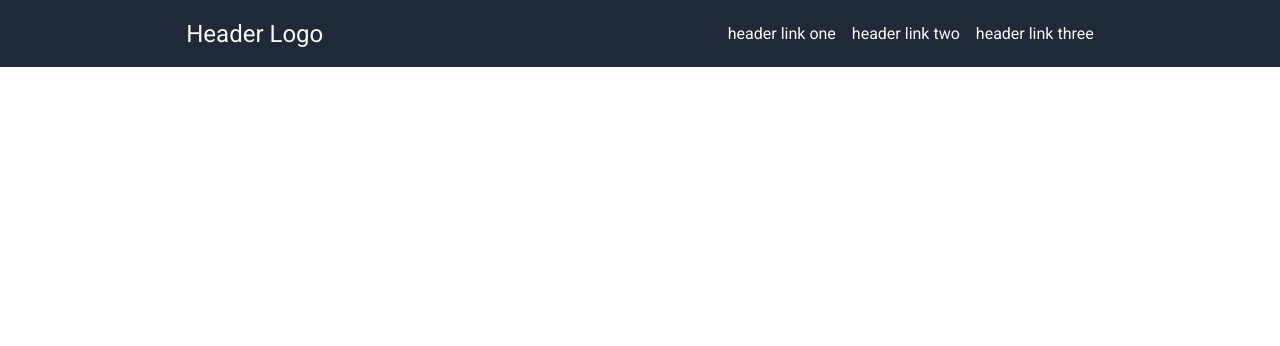
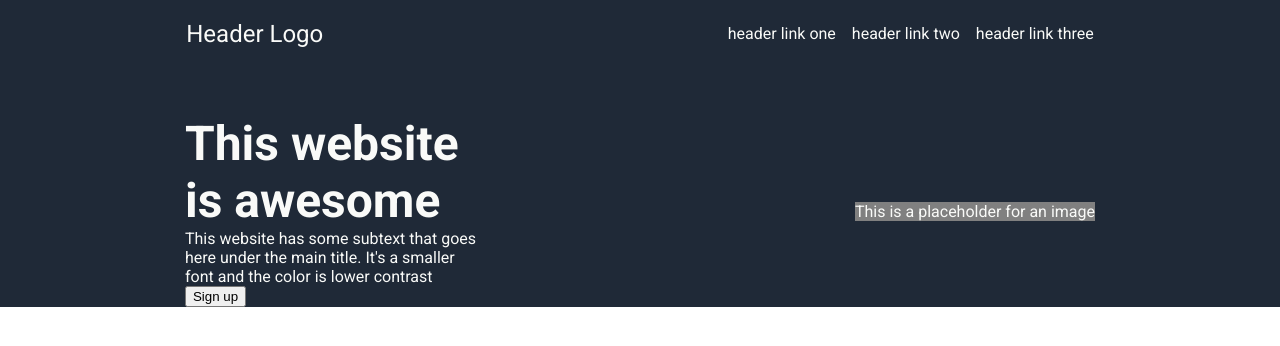
Before and after one commit to jan-neumann/top-landing-page, a plain HTML site: page index.html in a window 1280 px wide. Drawn offline with Linux system fonts and the light colour scheme.

Commit message:
Add hero section

```diff
--- a/index.html
+++ b/index.html
@@ -17,7 +17,18 @@
             <li class="header-link">header link two</li>
             <li class="header-link">header link three</li>
         </ul>
+    </div>
 
+    <div class="hero">
+        <div class="left-section">
+            <div class="main-title">This website is awesome</div>
+            <div class="info-text">This website has some subtext that goes here under the main title. It's a smaller
+                font and the color is lower contrast</div>
+            <button class="sign-up-upper">Sign up</button>
+        </div>
+        <div class="right-section">
+            <div class="image-placeholder">This is a placeholder for an image</div>
+        </div>
     </div>
 </body>
 
--- a/styles.css
+++ b/styles.css
@@ -11,6 +11,7 @@ body {
     align-items: center;
     background-color: #1F2937;
     color: #F9FAF8;
+    padding-bottom: 48px;
 }
 
 .header .logo {
@@ -27,3 +28,25 @@ body {
     padding: 8px;
     font-size: 16px;
 }
+
+.hero {
+    display: flex;
+    justify-content: space-around;
+    align-items: center;
+    background-color: #1F2937;
+    color: #F9FAF8;
+}
+
+.hero .left-section {
+   width: 300px;
+}
+
+.hero .right-section .image-placeholder {
+    background-color: gray;
+}
+
+.main-title {
+    font-size: 48px;
+    font-weight: 900;
+
+}
```
